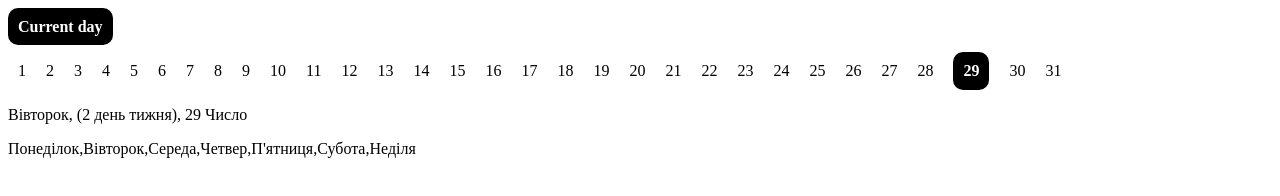
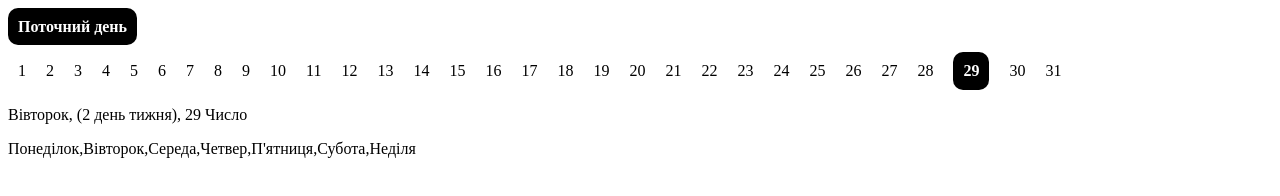
Before and after one commit to TheHunterSem/Delivery, a plain HTML site: page index.html in a window 1280 px wide. Drawn offline with Linux system fonts and the light colour scheme.

Commit message:
change title

```diff
--- a/index.html
+++ b/index.html
@@ -10,7 +10,7 @@
 <body>
 
 <div class="marks">
-    <span class="currentDayMark">Current day</span>
+    <span class="currentDayMark">Поточний день</span>
 </div>
 
 <p id="days"></p>
```
